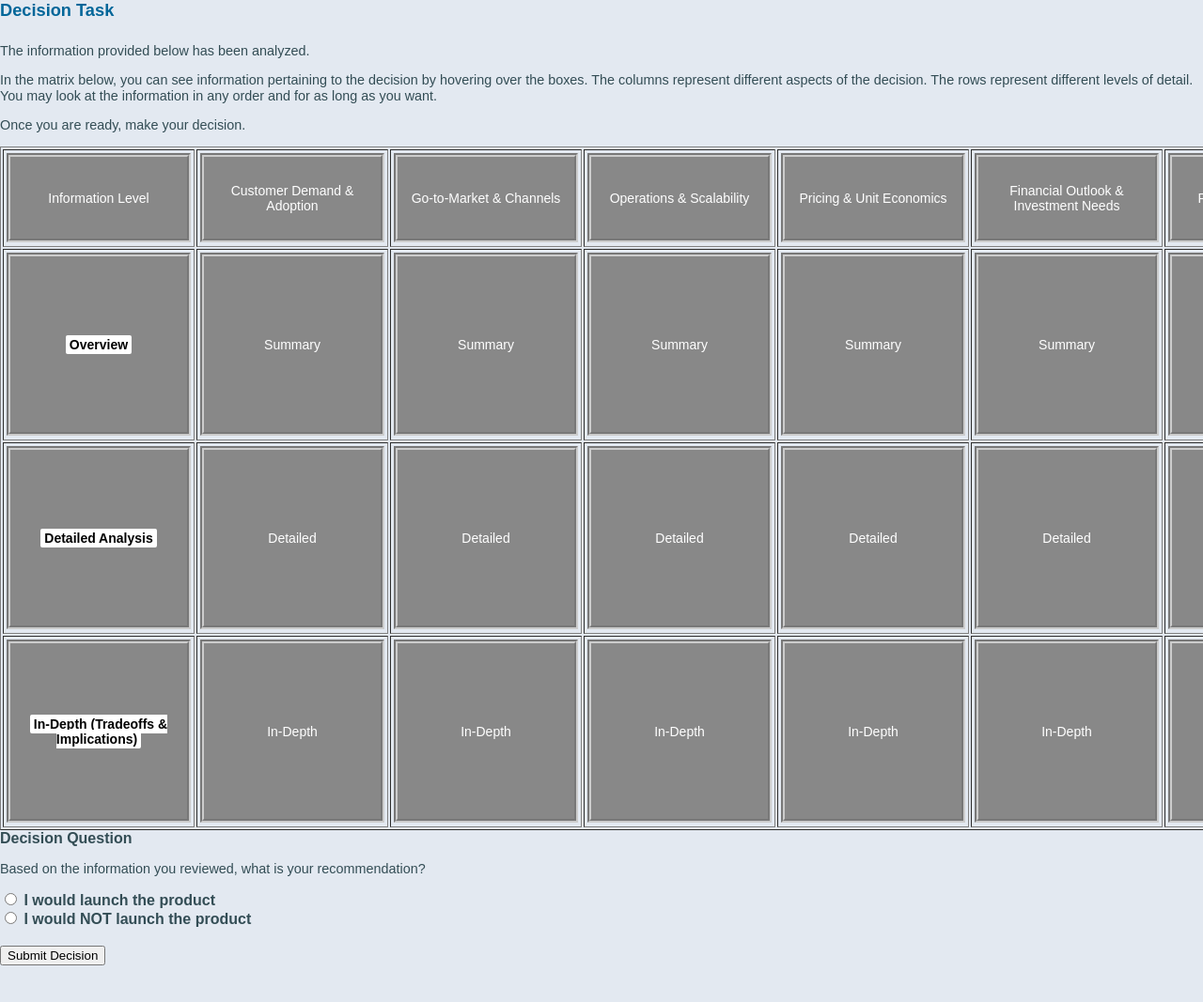
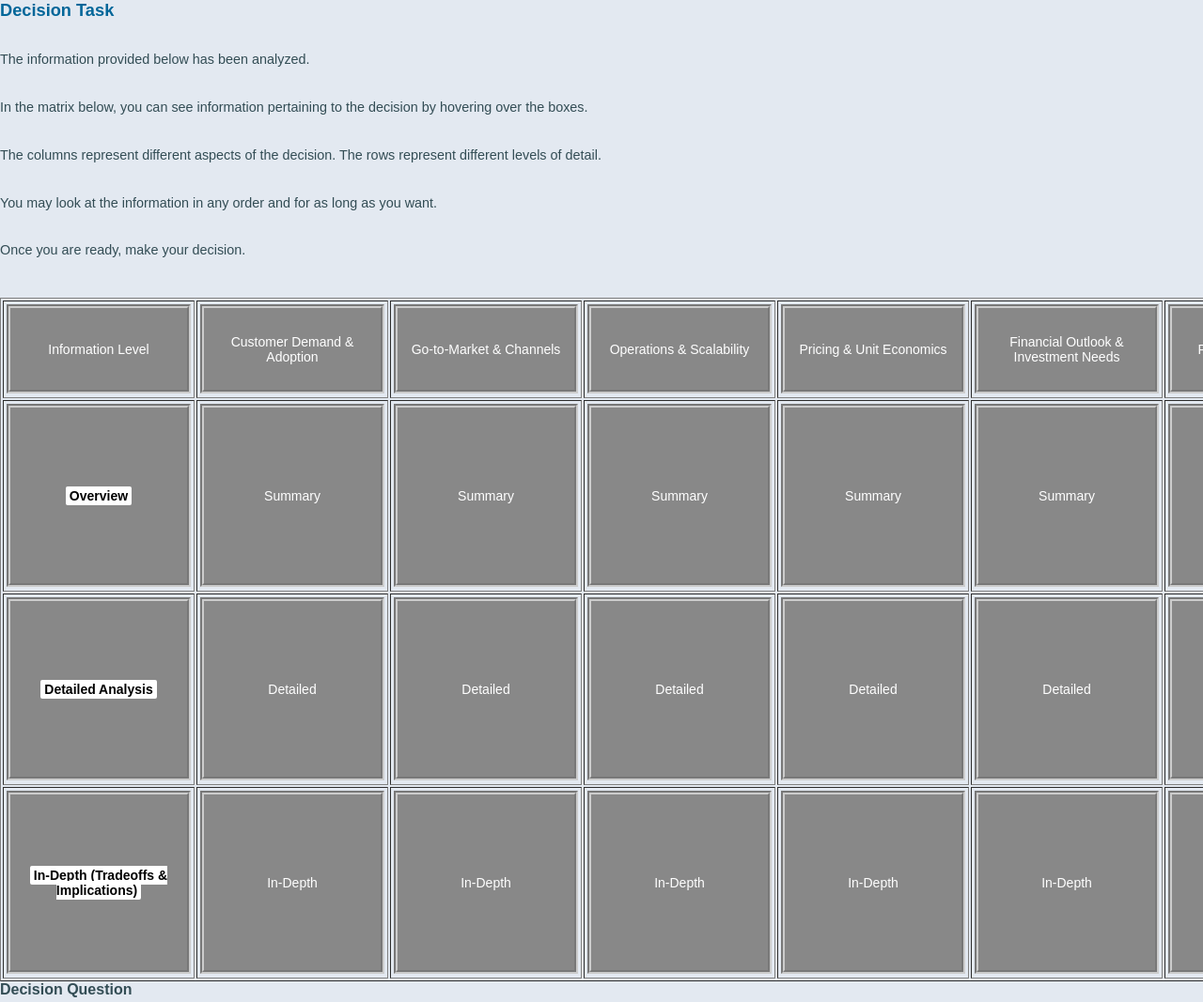
Before and after one commit to vmcmous/prepilot2, a plain HTML site: page index.html in a window 1280 px wide. Shown: the top 1067 px of the page at 94% size. Before the commit the page ends 1044 px from the top, so only its background shows below. Drawn offline with Linux system fonts and the light colour scheme.

Commit message:
Enhance styling of decision task section
Updated paragraph styles for improved spacing and padding.

```diff
--- a/index.html
+++ b/index.html
@@ -114,20 +114,25 @@ loadMatrices();
 <input type=hidden name="condnum" value="">
 <input type=hidden name="to_email" value="">
 <!--BEGIN preHTML-->
-<h2>Decision Task</h2>
+<h2 style="margin-bottom: 24px !important;">Decision Task</h2>
 
-<p>
+<p style="margin: 0 0 24px 0 !important; padding-bottom: 10px !important;">
 The information provided below has been analyzed.
 </p>
 
-<p>
+<p style="margin: 0 0 24px 0 !important; padding-bottom: 10px !important;">
 In the matrix below, you can see information pertaining to the decision by hovering over the boxes.
-The columns represent different aspects of the decision.
-The rows represent different levels of detail.
+</p>
+
+<p style="margin: 0 0 24px 0 !important; padding-bottom: 10px !important;">
+The columns represent different aspects of the decision. The rows represent different levels of detail.
+</p>
+
+<p style="margin: 0 0 24px 0 !important; padding-bottom: 10px !important;">
 You may look at the information in any order and for as long as you want.
 </p>
 
-<p>
+<p style="margin: 0 0 32px 0 !important; padding-bottom: 10px !important;">
 Once you are ready, make your decision.
 </p>
 <!--END preHTML-->
```
